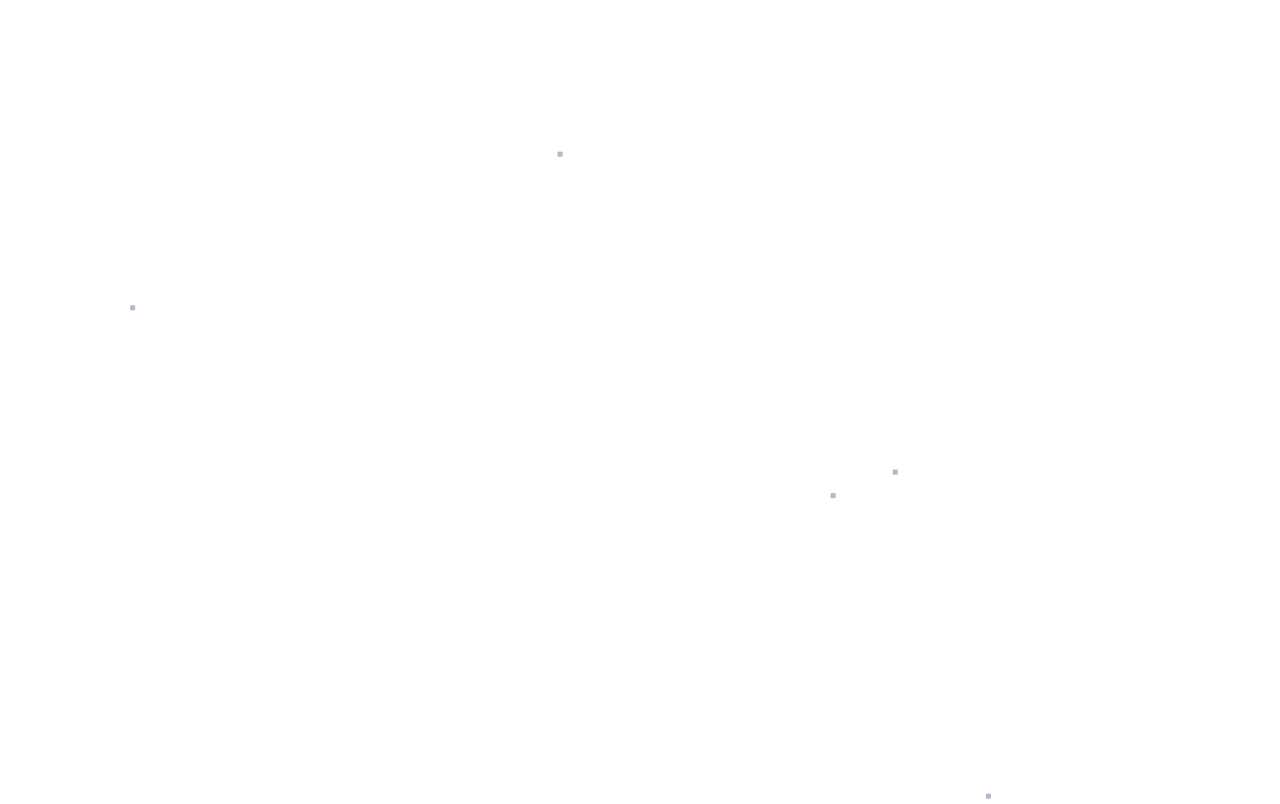
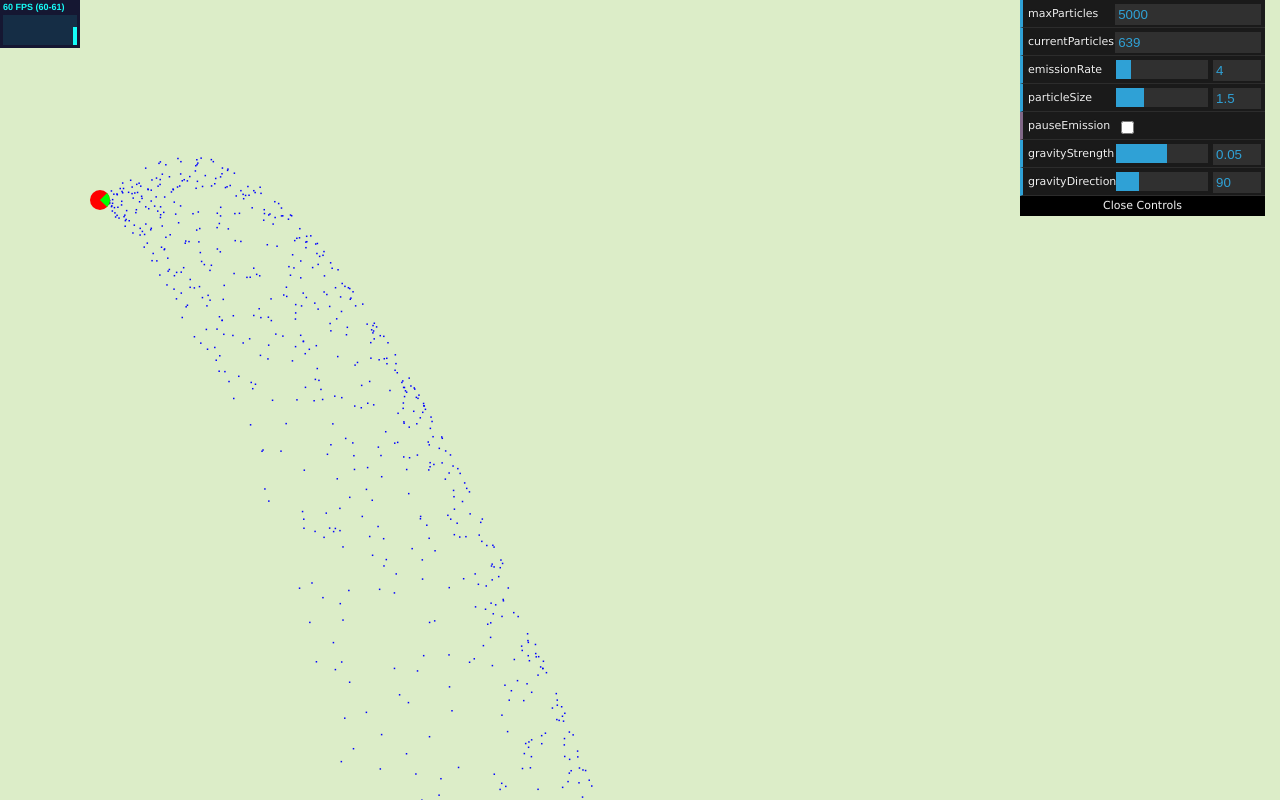
Before and after one commit to PhyscoKillerMonkey/git-archive, a plain HTML site: page Particles/index.html in a window 1280 px wide. Drawn offline with Linux system fonts and the light colour scheme.

Commit message:
Update Particles Repo

```diff
--- a/Particles/index.html
+++ b/Particles/index.html
@@ -11,10 +11,23 @@
       * {
         margin: 0;
         padding: 0;
+
+        /* Nothing should be selectable */
+        -webkit-touch-callout: none;
+        -webkit-user-select: none;
+        -khtml-user-select: none;
+        -moz-user-select: none;
+        -ms-user-select: none;
+        user-select: none;
       }
 
       body {
         overflow: hidden;
+      }
+
+      canvas {
+        background-color: #DCEDC8;
+        display: block;
       }
 
     </style>
@@ -25,6 +38,8 @@
 
     <canvas id="mainCanvas"></canvas>
 
+    <script type="application/javascript" src="stats.min.js"></script>
+    <script type="application/javascript" src="dat.gui.min.js"></script>
     <script type="application/javascript" src="main.js"></script>
   </body>
 
--- a/Particles/main.js
+++ b/Particles/main.js
@@ -1,10 +1,20 @@
+/* global Stats, dat */
 "use strict";
 
+var i, j;
+var PI = Math.PI;
+
 // Setup the canvas element
-var c = document.getElementById("mainCanvas");
-var ctx = c.getContext("2d");
-var cWidth = c.width = window.innerWidth;
-var cHeight = c.height = window.innerHeight;
+var canvas = document.getElementById("mainCanvas");
+var ctx = canvas.getContext("2d");
+var cWidth = canvas.width = window.innerWidth;
+var cHeight = canvas.height = window.innerHeight;
+
+// Add the event listener for page resize
+window.addEventListener("resize", function() {
+  cWidth = canvas.width = window.innerWidth;
+  cHeight = canvas.height = window.innerHeight;
+}, false);
 
 // Add the event listener for page resize
 window.addEventListener("resize", function() {
@@ -12,11 +22,40 @@ window.addEventListener("resize", function() {
   cHeight = c.height = window.innerHeight;
 }, false);
 
+// Setup the stats.js widgit
+var stats = new Stats();
+stats.setMode(0);
+stats.domElement.style.position = "absolute";
+stats.domElement.style.left = "0px";
+stats.domElement.style.top = "0px";
+document.body.appendChild(stats.domElement);
+
+// Setup the dat.gui control widgit
+function Controls() {
+  this.maxParticles = 5000;
+  this.emissionRate = 4;
+  this.particleSize = 1.5;
+  this.currentParticles = 0;
+  this.pauseEmission = false;
+  this.gravityStrength = 0.05;
+  this.gravityDirection = 90;
+}
+
+var cont = new Controls();
+var gui = new dat.GUI();
+
 var particles = [];
-var i;
+var i, j;
+
+gui.add(cont, "maxParticles").step(1);
+gui.add(cont, "currentParticles").listen();
+gui.add(cont, "emissionRate", 1, 20).step(1);
+gui.add(cont, "particleSize", 0, 5);
+gui.add(cont, "pauseEmission");
+gui.add(cont, "gravityStrength", -0.5, 0.5).step(0.01);
+gui.add(cont, "gravityDirection", 0, 360).step(5);
 
 // Game loop variables
-var state = "playing";
 var then = 0;
 
 
@@ -44,42 +83,162 @@ window.addEventListener("mouseup", function(e) {
 
 
 
-function Particle() {
-  this.x = 0;
-  this.y = 0;
-  this.vx = 0;
-  this.vy = 0;
-  this.size = 5;
-  this.maxSpeed = 8;
+function Vector(x, y) {
+  this.x = x || 0;
+  this.y = y || 0;
+}
+// Add vector2 to Vector
+Vector.prototype.add = function(vector2) {
+  this.x += vector2.x;
+  this.y += vector2.y;
+};
+// Get length of Vector
+Vector.prototype.getMagnitude = function () {
+  return Math.sqrt(this.x * this.x + this.y * this.y);
+};
+// Get the angle of Vector
+Vector.prototype.getAngle = function() {
+  return Math.atan2(this.y, this.x);
+};
+// Make a new vector based on angle and magnitude
+Vector.fromAngle = function(angle, magnitude) {
+  return new Vector(magnitude * Math.cos(angle), magnitude * Math.sin(angle));
+};
 
-  this.randomPos = function() {
-    this.x = cWidth * Math.random();
-    this.y = cHeight * Math.random();
-  };
 
-  this.randomVel = function() {
-    this.vx = (Math.random() * this.maxSpeed) * (Math.round(Math.random())*2-1);
-    this.vy = (Math.random() * this.maxSpeed) * (Math.round(Math.random())*2-1);
-  };
 
-  this.draw = function() {
-    ctx.fillStyle = "#abc";
-    ctx.fillRect(this.x, this.y, this.size, this.size);
-  };
+function Particle(pos, vel, acc) {
+  this.pos = pos || new Vector(0, 0);
+  this.vel = vel || new Vector(0, 0);
+  this.acc = acc || new Vector(0, 0);
+}
 
-  this.checkCollision = function() {
-    if (this.x < 0 || this.x > cWidth) { this.vx *= -1; }
-    if (this.y < 0 || this.y > cHeight) { this.vy *= -1; }
-  };
+Particle.prototype.move = function() {
+  // Add acceleration to velocity vector
+  this.vel.add(this.acc);
+  // Add velocity to position vector
+  this.pos.add(this.vel);
+};
+
+
+
+function Emitter(pos, emitDir, spread) {
+  this.pos = pos;
+  this.emitDir = emitDir || new Vector(0, 0); // Vector of emission
+  this.spread = spread || 0.1; // The arc where particles are emitted
+  this.moving = false; // Used when click dragging the emitter
+}
+
+Emitter.prototype.emit = function() {
+  // Angle of the particle is where the emitter is moving +/- spread
+  var angle = this.emitDir.getAngle() + this.spread - (Math.random() * this.spread * 2);
+
+  // Magnitude of the particle is same as the emitter's
+  var magnitude = this.emitDir.getMagnitude();
+
+  // Spawn position is at emitter's current position
+  var position = new Vector(this.pos.x, this.pos.y);
+
+  // Get the particles velocity vector
+  var velocity = Vector.fromAngle(angle, magnitude);
+
+  // Return the particle object
+  return new Particle(position, velocity);
+};
+
+
+
+function update() {
+
+  for (i = 0; i < emitters.length; i++) {
+
+    var m = mouse, e = emitters[i].pos;
+
+    // If the mouse is clicking over the emitter
+    if (m.x > e.x - 10 && m.x < e.x + 10 && m.y > e.y - 10 && m.y < e.y + 10 && m.down) {
+      e.moving = true;
+    }
+
+    if (m.down && e.moving) {
+      e.x = m.x;
+      e.y = m.y;
+    } else {
+      e.moving = false;
+    }
+
+
+
+    if (particles.length < cont.maxParticles && !cont.pauseEmission) {
+
+      for (j = 0; j < cont.emissionRate; j++) {
+
+        particles.push(emitters[i].emit());
+
+      }
+    }
+  }
+
+  // Loop (backwards) through particles
+  for (i = particles.length; i > 0; i--) {
+
+    var p = particles[i - 1].pos;
+    var v = particles[i - 1].vel;
+
+    // Remove from world
+    if (p.x < 0 || p.x > cWidth || p.y < 0 || p.y > cHeight) {
+
+      particles.splice(i - 1, 1);
+
+    } else {
+
+      // Add some gravity
+      particles[i - 1].acc = Vector.fromAngle((cont.gravityDirection*PI)/180, cont.gravityStrength);
+      // Then run move on each particle
+      particles[i - 1].move();
+
+    }
+  }
+
+  cont.currentParticles = particles.length;
 }
 
 
 
-for (i = 0; i < 5; i++) {
-  var p = new Particle();
-  p.randomPos();
-  p.randomVel();
-  particles.push(p);
+function draw() {
+
+  ctx.clearRect(0, 0, cWidth, cHeight);
+
+  // Loop through particles and draw a square
+  for (i = 0; i < particles.length; i++) {
+
+    var pos = particles[i].pos;
+    ctx.fillStyle = "#00F";
+    ctx.fillRect(pos.x, pos.y, cont.particleSize, cont.particleSize);
+  }
+
+  // Loop through emitters and draw a circle
+  for (i = 0; i < emitters.length; i++) {
+
+    var emit = emitters[i];
+    var radius = 10;
+
+    // Draw the main circle
+    ctx.beginPath();
+    ctx.arc(emit.pos.x, emit.pos.y, radius, 0, 2 * PI);
+    ctx.closePath();
+    ctx.fillStyle = "#F00";
+    ctx.fill();
+
+    // Draw the arc of emission
+    ctx.beginPath();
+    ctx.moveTo(emit.pos.x, emit.pos.y);
+    ctx.arc(emit.pos.x, emit.pos.y, radius, emit.emitDir.getAngle() - emit.spread,
+            emit.emitDir.getAngle() + emit.spread);
+    ctx.lineTo(emit.pos.x, emit.pos.y);
+    ctx.closePath();
+    ctx.fillStyle = "#0F0";
+    ctx.fill();
+  }
 }
 
 
@@ -87,41 +246,29 @@ for (i = 0; i < 5; i++) {
 // The main game loop
 function main() {
 
+  stats.begin();
+
   var now = Date.now();
   var delta = now - then;
 
-  var p;
+  update();
+  draw();
 
-  if (state === "playing") {
-
-    ctx.clearRect(0, 0, cWidth, cHeight);
-
-    // If mouse is down, spawn a particle
-    if (mouse.down) {
-      p = new Particle();
-      p.randomVel();
-      p.x = mouse.x;
-      p.y = mouse.y;
-      particles.push(p);
-    }
-
-    for (i = 0; i < particles.length; i++) {
-      p = particles[i];
-
-      p.x += p.vx;
-      p.y += p.vy;
-
-      p.checkCollision();
-
-      p.draw();
-
-    }
+  then = now;
 
   window.requestAnimationFrame(main);
-  }
 
-  then = now;
+  stats.end();
+
 }
+
+//
+var particles = [];
+var emitters = [
+  new Emitter(new Vector(100, cHeight * 0.25), Vector.fromAngle(0, 3), PI / 4)
+];
+
+console.log(emitters);
 
 // Start the main loop
 main();
--- /dev/null
+++ b/Particles/stats.min.js
@@ -0,0 +1,5 @@
+// stats.js - http://github.com/mrdoob/stats.js
+var Stats=function(){function f(a,e,b){a=document.createElement(a);a.id=e;a.style.cssText=b;return a}function l(a,e,b){var c=f("div",a,"padding:0 0 3px 3px;text-align:left;background:"+b),d=f("div",a+"Text","font-family:Helvetica,Arial,sans-serif;font-size:9px;font-weight:bold;line-height:15px;color:"+e);d.innerHTML=a.toUpperCase();c.appendChild(d);a=f("div",a+"Graph","width:74px;height:30px;background:"+e);c.appendChild(a);for(e=0;74>e;e++)a.appendChild(f("span","","width:1px;height:30px;float:left;opacity:0.9;background:"+
+b));return c}function m(a){for(var b=c.children,d=0;d<b.length;d++)b[d].style.display=d===a?"block":"none";n=a}function p(a,b){a.appendChild(a.firstChild).style.height=Math.min(30,30-30*b)+"px"}var q=self.performance&&self.performance.now?self.performance.now.bind(performance):Date.now,k=q(),r=k,t=0,n=0,c=f("div","stats","width:80px;opacity:0.9;cursor:pointer");c.addEventListener("mousedown",function(a){a.preventDefault();m(++n%c.children.length)},!1);var d=0,u=Infinity,v=0,b=l("fps","#0ff","#002"),
+A=b.children[0],B=b.children[1];c.appendChild(b);var g=0,w=Infinity,x=0,b=l("ms","#0f0","#020"),C=b.children[0],D=b.children[1];c.appendChild(b);if(self.performance&&self.performance.memory){var h=0,y=Infinity,z=0,b=l("mb","#f08","#201"),E=b.children[0],F=b.children[1];c.appendChild(b)}m(n);return{REVISION:14,domElement:c,setMode:m,begin:function(){k=q()},end:function(){var a=q();g=a-k;w=Math.min(w,g);x=Math.max(x,g);C.textContent=(g|0)+" MS ("+(w|0)+"-"+(x|0)+")";p(D,g/200);t++;if(a>r+1E3&&(d=Math.round(1E3*
+t/(a-r)),u=Math.min(u,d),v=Math.max(v,d),A.textContent=d+" FPS ("+u+"-"+v+")",p(B,d/100),r=a,t=0,void 0!==h)){var b=performance.memory.usedJSHeapSize,c=performance.memory.jsHeapSizeLimit;h=Math.round(9.54E-7*b);y=Math.min(y,h);z=Math.max(z,h);E.textContent=h+" MB ("+y+"-"+z+")";p(F,b/c)}return a},update:function(){k=this.end()}}};"object"===typeof module&&(module.exports=Stats);
```
Also changed, not shown: Particles/dat.gui.min.js (added).
